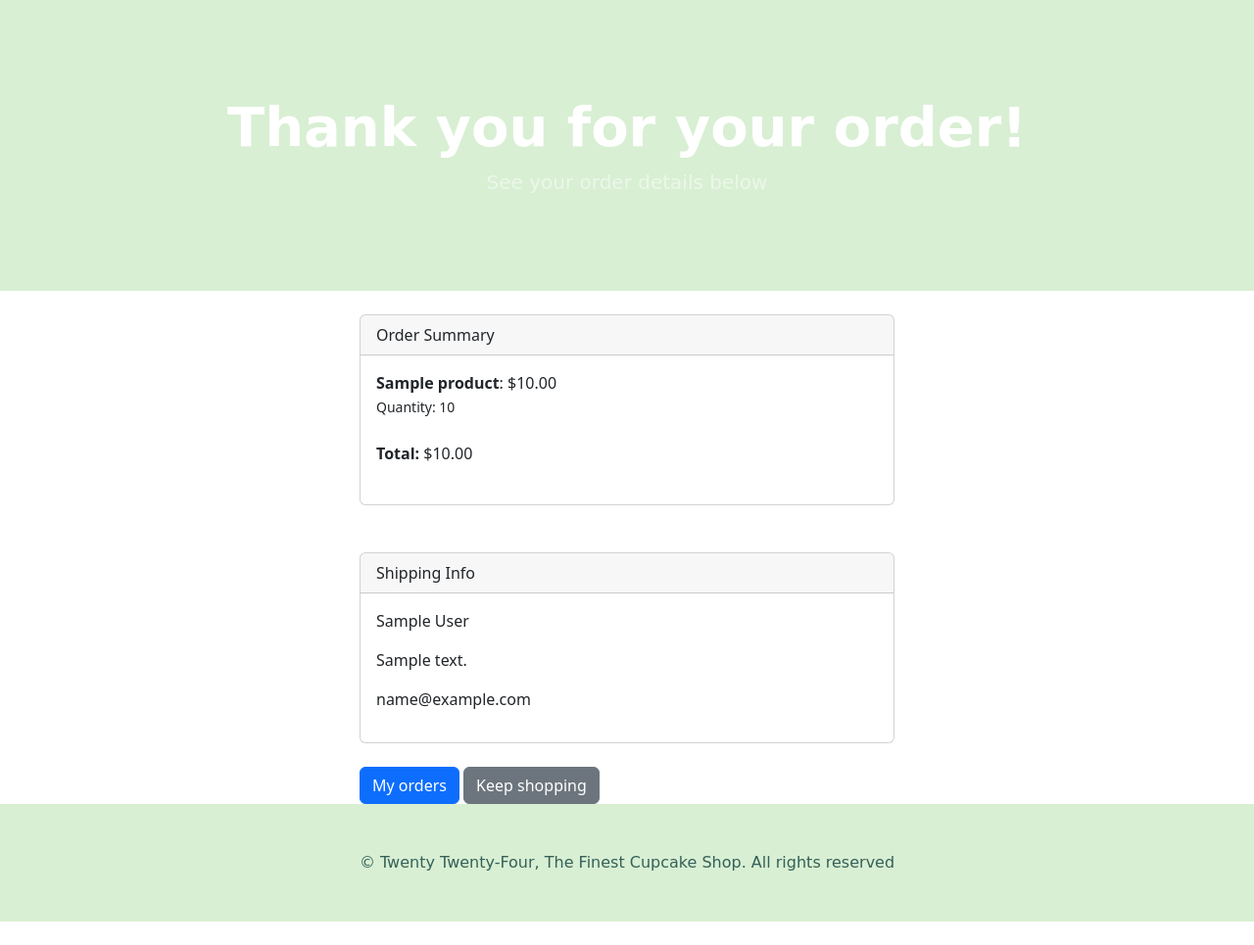
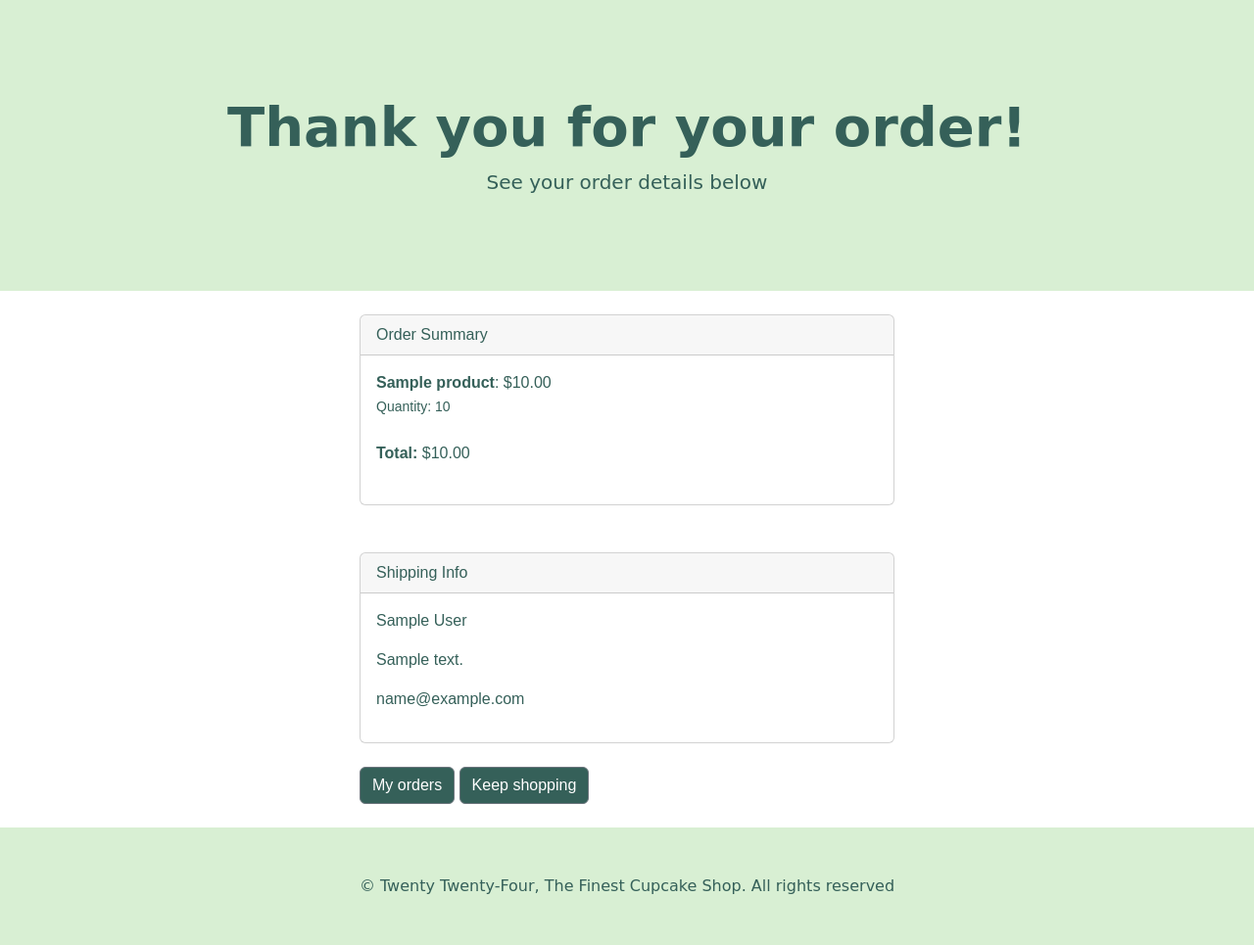
Before and after one commit to Ikayherce/the-finest-cupcake-shop, a Django app: page /payment/order_confirmation in a window 1280 px wide. Shown: the part 62-1027 px from the top of the page at 98% size. Before the commit the page ends 1003 px from the top, so only its background shows below. Run offline with Django 3.2, Linux system fonts and the light colour scheme; a user stored in the database is signed in; tables that the repository leaves empty hold one stand-in row (values such as "Sample post"); some libraries are stand-ins or nearby versions; some web fonts are replaced.

Commit message:
update styles in order confirmation page

```diff
--- a/finest_cupcakes/settings.py
+++ b/finest_cupcakes/settings.py
@@ -26,8 +26,8 @@ BASE_DIR = Path(__file__).resolve().parent.parent
 SECRET_KEY = 'django-insecure-g!14bl0$d8-am-2rc2(@fpum_=a4b42oiw+9*ic48_x&ugjcj4'
 
 # SECURITY WARNING: don't run with debug turned on in production!
-DEBUG = 'DEVELOPMENT' in os.environ
-#DEBUG = True
+#DEBUG = 'DEVELOPMENT' in os.environ
+DEBUG = True
 
 
 ALLOWED_HOSTS = ['8000-ikayherce-thefinestcupc-od1yo7fimsf.ws.codeinstitute-ide.net', 'the-finest-cupcake-shop-bc4f44f161e9.herokuapp.com']
--- a/payment/templates/payment/order_confirmation.html
+++ b/payment/templates/payment/order_confirmation.html
@@ -2,23 +2,23 @@
 
 {% block content %}
     <!-- Header-->
-    <header class="bg-dark py-5 header-custom ">
+    <header class="bg-dark py-5 header-custom header-custom">
         <div class="container px-4 px-lg-5 my-5">
             <div class="text-center text-white">
-                <h1 class="display-4 fw-bolder">Thank you for your order!</h1>
-                <p class="lead fw-normal text-white-50 mb-0">See your order details below</p>
+                <h1 class="display-4 fw-bolder h1-custom">Thank you for your order!</h1>
+                <p class="lead fw-normal text-white-50 mb-0 p-custom">See your order details below</p>
             </div>
         </div>
     </header>
     <br/>
-    <div class="container">
-        <div class="row">
-            <div class="col-md-6 offset-md-3">
-                <div class="card">
-                    <div class="card-header">
+    <div class="container div-text-custom">
+        <div class="row div-text-custom">
+            <div class="col-md-6 offset-md-3 div-text-custom">
+                <div class="card p-custom">
+                    <div class="card-header div-text-custom">
                         Order Summary
                     </div>
-                    <div class="card-body">
+                    <div class="card-body p-custom">
                         {% for item in order_items %}
                             <strong>{{ item.product.name }}</strong>: ${{ item.price }}
                             <br/>
@@ -42,9 +42,10 @@
                 </div>
                 <br/>
                 {% if user.is_authenticated %}
-                    <a href="{% url 'order_history' %}" class="btn btn-primary">My orders</a>
+                    <a href="{% url 'order_history' %}" class="btn btn-secondary custom-button-inversed">My orders</a>
                 {% endif %}
-                <a href="{% url 'home' %}" class="btn btn-secondary">Keep shopping</a>
+                <a href="{% url 'home' %}" class="btn btn-secondary custom-button-inversed">Keep shopping</a>
+                <br><br/>
             </div>
         </div>
     </div>
```
